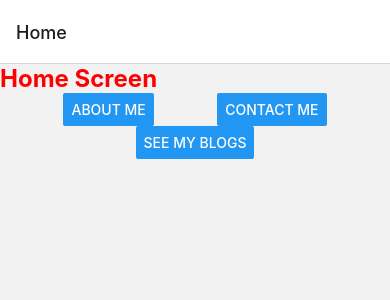
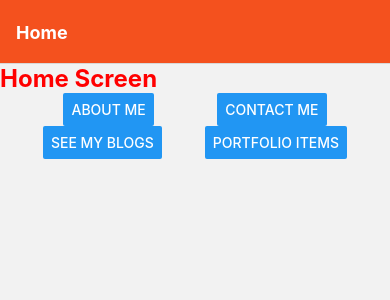
Before and after one commit to Uthaeus/portfolio-mobile-test6, a React Native app: screen /Home in a window 390 px wide. Shown: the top 300 px of the page. Built offline with nearby package versions, Linux system fonts and the light colour scheme.

Commit message:
created portfolio items component, added link and route, added header options for screens

```diff
--- a/App.js
+++ b/App.js
@@ -7,6 +7,7 @@ import HomeScreen from './screens/HomeScreen';
 import AboutScreen from './screens/AboutScreen';
 import ContactScreen from './screens/ContactScreen';
 import BlogsScreen from './screens/BlogsScreen';
+import PortfoliosScreen from './screens/PortfoliosScreen';
 
 const Stack = createNativeStackNavigator();
 
@@ -16,11 +17,32 @@ export default function App() {
       <StatusBar style="auto" />
 
       <NavigationContainer>
-        <Stack.Navigator>
+        <Stack.Navigator screenOptions={{
+          headerStyle: {
+            backgroundColor: '#f4511e',
+          },
+          headerTintColor: '#fff',
+          headerTitleStyle: {
+            fontWeight: 'bold',
+          },
+        }}>
           <Stack.Screen name="Home" component={HomeScreen} />
           <Stack.Screen name="About" component={AboutScreen} />
           <Stack.Screen name="Contact" component={ContactScreen} />
-          <Stack.Screen name="Blogs" component={BlogsScreen} />
+          <Stack.Screen name="Blogs" component={BlogsScreen} options={{
+            title: 'My Blogs',
+            headerStyle: {
+              backgroundColor: 'blue',
+            },
+            headerTintColor: 'black',
+          }} />
+          <Stack.Screen name="Portfolios" component={PortfoliosScreen} options={{
+            title: 'My Portfolio Items',
+            headerStyle: {
+              backgroundColor: 'green',
+            },
+            headerTintColor: 'darkgrey',
+          }} />
         </Stack.Navigator>
       </NavigationContainer>
     </>
--- a/screens/HomeScreen.js
+++ b/screens/HomeScreen.js
@@ -12,6 +12,7 @@ function HomeScreen({ navigation }) {
 
             <View style={styles.actionsContainer}>
                 <Button onPress={() => navigation.navigate('Blogs')} title="See My Blogs" />
+                <Button onPress={() => navigation.navigate('Portfolios')} title="Portfolio Items" />
             </View>
         </View>
     );
--- /dev/null
+++ b/screens/PortfoliosScreen.js
@@ -0,0 +1,58 @@
+import { useState, useEffect } from "react";
+import { Text, View, StyleSheet, FlatList } from "react-native";
+
+function PortfoliosScreen() {
+    const [portfolios, setPortfolios] = useState([]);
+
+    useEffect(() => {
+        fetch('http://localhost:4000/portfolio_items')
+            .then(response => response.json())
+            .then(json => setPortfolios(json))
+            .catch(error => console.log('portfolios.js', error));
+    }, []);
+
+    return (
+        <View style={styles.container}>
+            <Text style={styles.title}>Portfolios Screen</Text>
+
+            <FlatList
+                data={portfolios}
+                renderItem={({ item }) => {
+                    return (
+                        <View style={styles.portfolioContainer}>
+                            <Text style={styles.portfolioTitle}>{item.title}</Text>
+                            <Text style={styles.portfolioBody}>{item.body}</Text>
+                        </View>
+                    );
+                }}
+                keyExtractor={item => item.id.toString()}
+            />
+        </View>
+    );
+}
+
+export default PortfoliosScreen;
+
+const styles = StyleSheet.create({
+    container: {
+        flex: 1,
+    },
+    title: {
+        fontSize: 24,
+        fontWeight: 'bold',
+        color: 'red',
+    },
+    portfolioContainer: {
+        padding: 10,
+        borderBottomWidth: 1,
+        borderBottomColor: '#ccc',
+    },
+    portfolioTitle: {
+        fontSize: 18,
+        color: 'blue',
+    },
+    portfolioBody: {
+        fontSize: 12,
+        color: 'green',
+    }
+});
```
